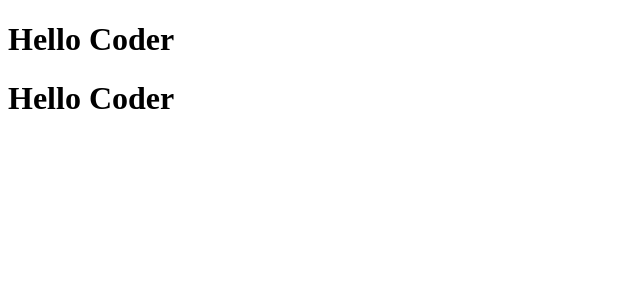
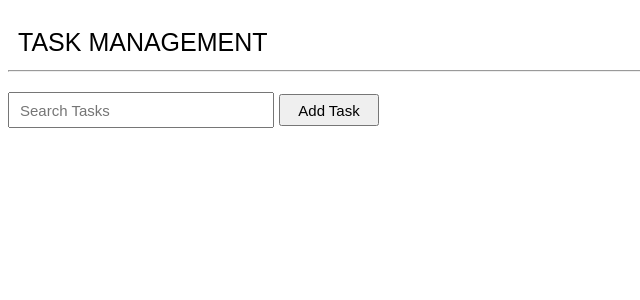
Before and after one commit to SACHITH31/task-management-project, a React (Vite) app: page / in a window 1280 px wide. Shown: the top 300 px of the page, without its empty margins (0-640 px from the left). Built offline with nearby package versions, Linux system fonts and the light colour scheme.

Commit message:
implemented add task feature

```diff
--- a/src/App.jsx
+++ b/src/App.jsx
@@ -1,12 +1,18 @@
 import { useState } from 'react'
+
+import Header from './modules/header'
+
+
+import './css/app.css'
+import SearchBar from './modules/SearchBar'
 
 function App() {
 
   return (
     <>
       <div>
-        <h1>Hello Coder</h1>
-        <h1>Hello Coder</h1>
+        <Header/>
+        <SearchBar/>
       </div>
 
     </>
--- /dev/null
+++ b/src/css/Header.css
@@ -0,0 +1,7 @@
+.taskManagementHeadingContainer {
+    color: black;
+    font-size: 25px;
+    padding-top: 20px;
+    padding-left: 10px;
+    padding-bottom: 5px;
+}
--- /dev/null
+++ b/src/css/SearchBar.css
@@ -0,0 +1,16 @@
+.searchBarContainer {
+    margin-top: 20px;
+}
+.searchBar {
+    height: 30px;
+    width: 250px;
+    padding-left: 10px;
+    font-size: 15px;
+}
+.addTaskButton {
+    font-size: 15px;
+    margin-left: 5px;
+    height: 32px;
+    width: 100px;
+    cursor: pointer;
+}
--- /dev/null
+++ b/src/css/app.css
@@ -0,0 +1,3 @@
+* {
+    font-family: Arial, Helvetica, sans-serif;
+}
--- /dev/null
+++ b/src/modules/AddPTag.jsx
@@ -0,0 +1,12 @@
+import '../css/AddPTag.css'
+
+function AddPTag () {
+    return (
+        <>
+         <div className="subTasksContainer">
+             <input type="text" placeholder="Enter Task" className="subTask"></input>
+         </div>
+        </>
+    )
+}
+export default AddPTag
--- /dev/null
+++ b/src/modules/AddTaskPopUp.jsx
@@ -0,0 +1,37 @@
+import { useState } from "react"
+import AddPTag from "./AddPTag"
+
+import '../css/AddTaskPopup.css'
+
+function AddTaskPopUp () {
+    const [addOneMoreTask, setAddOneMoreTask] = useState(1)
+
+    function AddOneMoreTaskFunction () {
+        setAddOneMoreTask(addOneMoreTask+1)
+    }
+
+    let temp = []
+    for (let i = 0; i < addOneMoreTask; i++) {
+      temp.push(<AddPTag key={i} />)
+    }
+
+    return (
+        <>
+          <div className="addTaskPopUpContainer">
+            <div className="titleContainer">
+                <label htmlFor="title">Title:</label>
+                <input type="text" placeholder="Enter Title" id="title" className="title"></input>
+            </div>
+            <div className="subTasksContainer">
+                {temp}
+            </div>
+            <div className="buttonsContainer">
+                <button>Submit All</button>
+                <button onClick={AddOneMoreTaskFunction}>Add One More Task</button>
+            </div>
+          </div>
+        </>
+    )
+
+}
+export default AddTaskPopUp
--- /dev/null
+++ b/src/modules/Header.jsx
@@ -0,0 +1,13 @@
+import React from 'react'
+import '../css/Header.css'
+
+function Header() {
+  return (
+    <>
+    <div className='taskManagementHeadingContainer'>TASK MANAGEMENT</div>
+    <hr></hr>
+    </>
+  )
+}
+
+export default Header
--- /dev/null
+++ b/src/modules/SearchBar.jsx
@@ -0,0 +1,31 @@
+import React, { useState } from 'react'
+import AddTaskPopUp from './AddTaskPopUp'
+import '../css/SearchBar.css'
+
+
+function SearchBar() {
+    const [addTaskPopUp, setAddTaskPopUp] = useState(false)
+    let popUp = null;
+
+    function handleAddTask() {
+        setAddTaskPopUp(true)
+    }
+
+
+    if (addTaskPopUp === true) {
+        popUp = <AddTaskPopUp />
+    }
+
+    return (
+    <>
+      <div className='searchBarContainer'>
+        <input className='searchBar' type='text' placeholder='Search Tasks'></input>
+        <button className='addTaskButton' onClick={handleAddTask}>Add Task</button>
+        {popUp}
+      </div>
+
+    </>
+  )
+}
+
+export default SearchBar
```
Also changed, not shown: src/css/AddPTag.css (added), src/css/AddTaskPopup.css (added).
